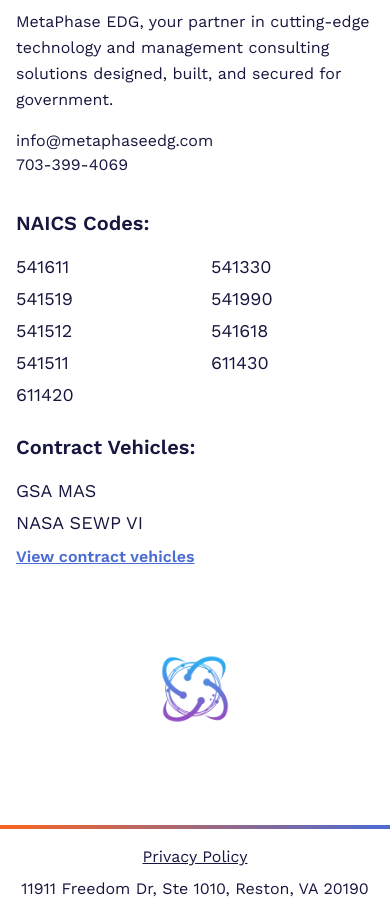
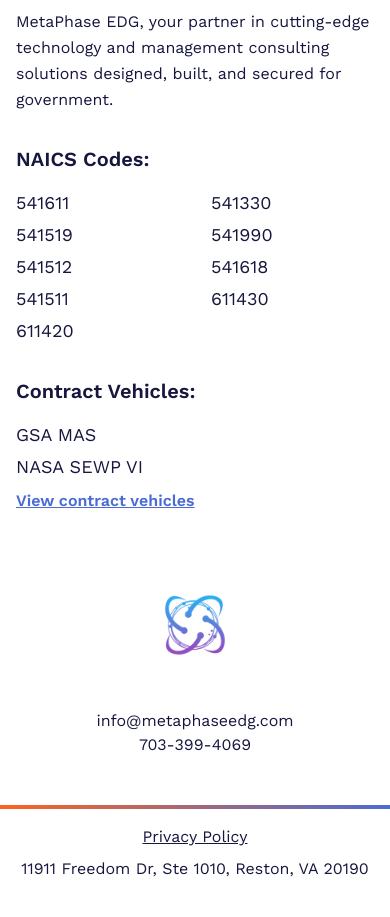
Before and after one commit to MetaPhase-Consulting/metaphaseedg-web, a React (Vite) app: page / in a window 390 px wide. Shown: the part 2400-3317 px from the top of the page. Built offline with nearby package versions, Linux system fonts and the light colour scheme.

Commit message:
refactor(footer): four-column layout with contract vehicles and contact under logo
Split the footer into Company Info, NAICS Codes, Contract Vehicles, and a
logo column; move email and phone beneath the logo in the right column;
shorten the heading to Company Info and widen the column gaps.

```diff
--- a/src/components/Footer.tsx
+++ b/src/components/Footer.tsx
@@ -9,31 +9,19 @@
       {/* Footer content */}
       <div className="bg-white py-12">
         <div className="section-container">
-          <div className="grid grid-cols-1 md:grid-cols-3 gap-8">
+          <div className="grid grid-cols-1 sm:grid-cols-2 lg:grid-cols-4 gap-y-8 gap-x-12 lg:gap-x-16">
             {/* Company Information */}
             <div>
               <h2 className="text-[22px] font-semibold text-mp-ink mb-4">
-                Company Information
+                Company Info
               </h2>
-              <p className="text-base text-mp-ink leading-relaxed mb-4">
+              <p className="text-base text-mp-ink leading-relaxed">
                 MetaPhase EDG, your partner in cutting-edge technology and management
                 consulting solutions designed, built, and secured for government.
               </p>
-              <a
-                href="mailto:info@metaphaseedg.com"
-                className="block text-base text-mp-ink hover:text-mp-orange transition-colors"
-              >
-                info@metaphaseedg.com
-              </a>
-              <a
-                href="tel:+17033994069"
-                className="block text-base text-mp-ink hover:text-mp-orange transition-colors"
-              >
-                703-399-4069
-              </a>
             </div>
 
-            {/* NAICS Codes + Contract Vehicles */}
+            {/* NAICS Codes */}
             <div>
               <h3 className="text-xl font-semibold text-mp-ink mb-4">NAICS Codes:</h3>
               <div className="grid grid-cols-2 gap-x-8 gap-y-1">
@@ -49,10 +37,11 @@
                   </span>
                 ))}
               </div>
+            </div>
 
-              <h3 className="text-xl font-semibold text-mp-ink mt-6 mb-4">
-                Contract Vehicles:
-              </h3>
+            {/* Contract Vehicles */}
+            <div>
+              <h3 className="text-xl font-semibold text-mp-ink mb-4">Contract Vehicles:</h3>
               <ul className="space-y-1">
                 <li className="text-lg text-mp-ink">GSA MAS</li>
                 <li className="text-lg text-mp-ink">NASA SEWP VI</li>
@@ -65,13 +54,27 @@
               </Link>
             </div>
 
-            {/* Logo */}
-            <div className="flex justify-center md:justify-end">
+            {/* Logo + Contact */}
+            <div className="flex flex-col items-center lg:items-end gap-1">
               <img
                 src="/images/logo-large.png"
                 alt="MetaPhase EDG logo"
-                className="h-44 w-auto object-contain"
+                className="h-40 w-auto max-w-full object-contain"
               />
+              <div className="text-center lg:text-right">
+                <a
+                  href="mailto:info@metaphaseedg.com"
+                  className="block text-base text-mp-ink hover:text-mp-orange transition-colors"
+                >
+                  info@metaphaseedg.com
+                </a>
+                <a
+                  href="tel:+17033994069"
+                  className="block text-base text-mp-ink hover:text-mp-orange transition-colors"
+                >
+                  703-399-4069
+                </a>
+              </div>
             </div>
           </div>
         </div>
```
Also changed, not shown: 1 other file (tests, documents, lock files or other folders).
